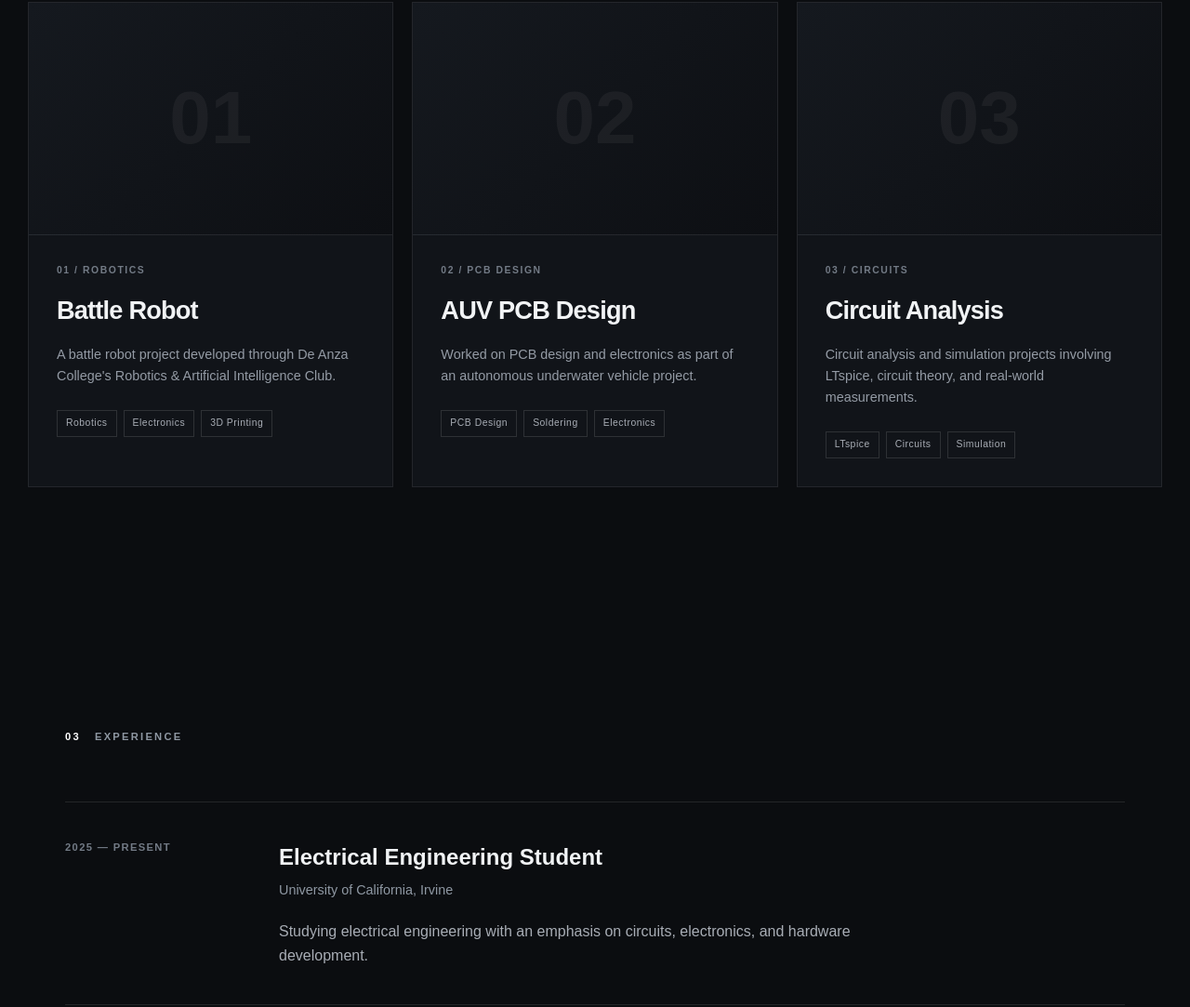
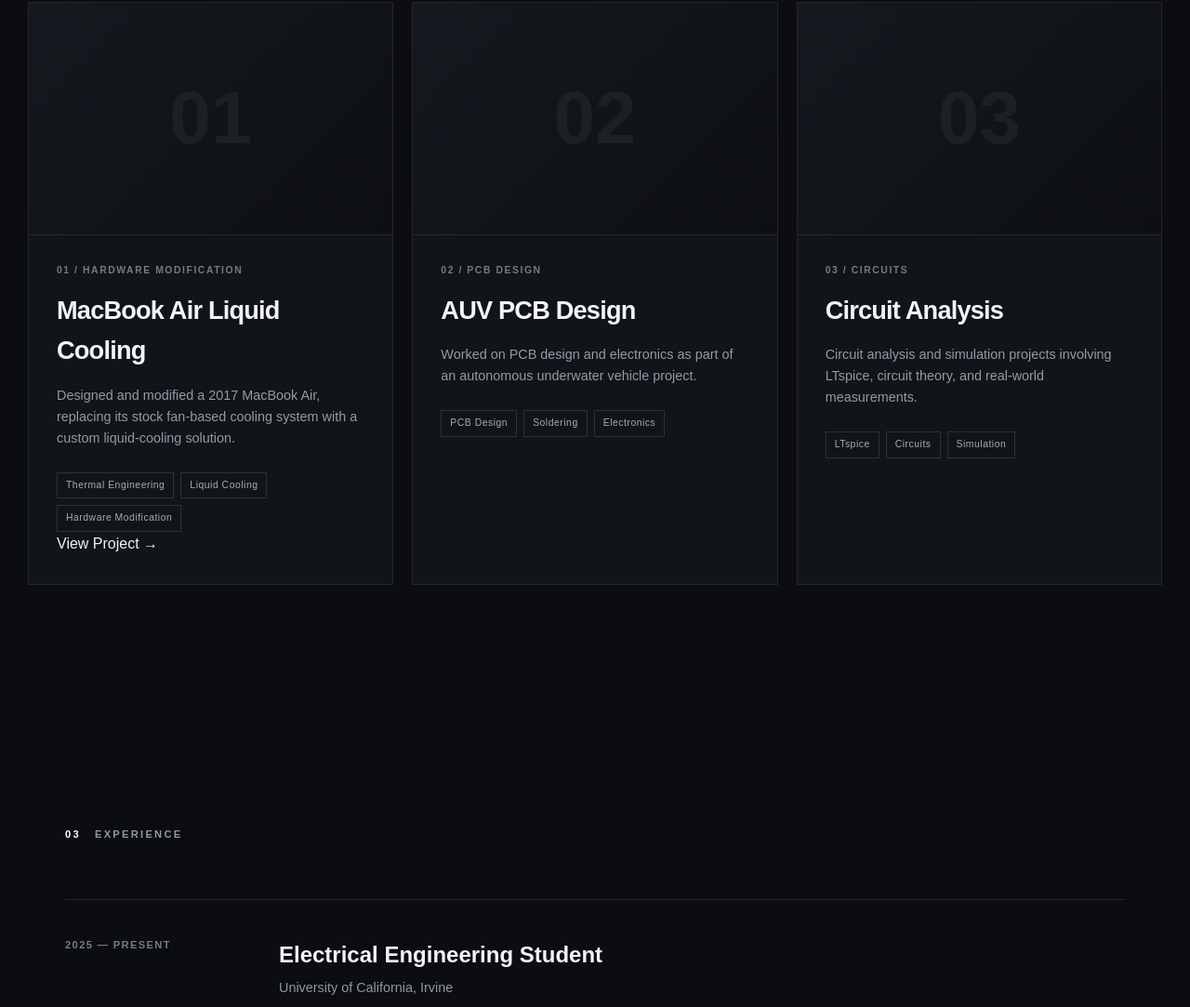
Before and after one commit to Maxhsu0716/maxhsu.github.io, a plain HTML site: page index.html in a window 1280 px wide. Shown: the part 1786-2869 px from the top of the page at 93% size. Drawn offline with Linux system fonts and the light colour scheme.

Commit message:
Update index.html

```diff
--- a/index.html
+++ b/index.html
@@ -142,28 +142,30 @@
     <div class="project-content">
 
         <div class="project-number">
-                        01 / ROBOTICS
+            01 / HARDWARE MODIFICATION
         </div>
 
-                    <h3>Battle Robot</h3>
+        <h3>MacBook Air Liquid Cooling</h3>
 
         <p>
-                        A battle robot project developed through
-                        De Anza College's Robotics & Artificial
-                        Intelligence Club.
+            Designed and modified a 2017 MacBook Air, replacing
+            its stock fan-based cooling system with a custom
+            liquid-cooling solution.
         </p>
 
         <div class="tags">
-                        <span>Robotics</span>
-                        <span>Electronics</span>
-                        <span>3D Printing</span>
+            <span>Thermal Engineering</span>
+            <span>Liquid Cooling</span>
+            <span>Hardware Modification</span>
         </div>
+
+        <a href="macbook-liquid-cooling.html" class="project-link">
+            View Project →
+        </a>
 
     </div>
 
 </article>
-
-
  <!-- Project 2 -->
 <article class="project-card">
 
```
Lines whose indentation alone changed are shown as unchanged.
